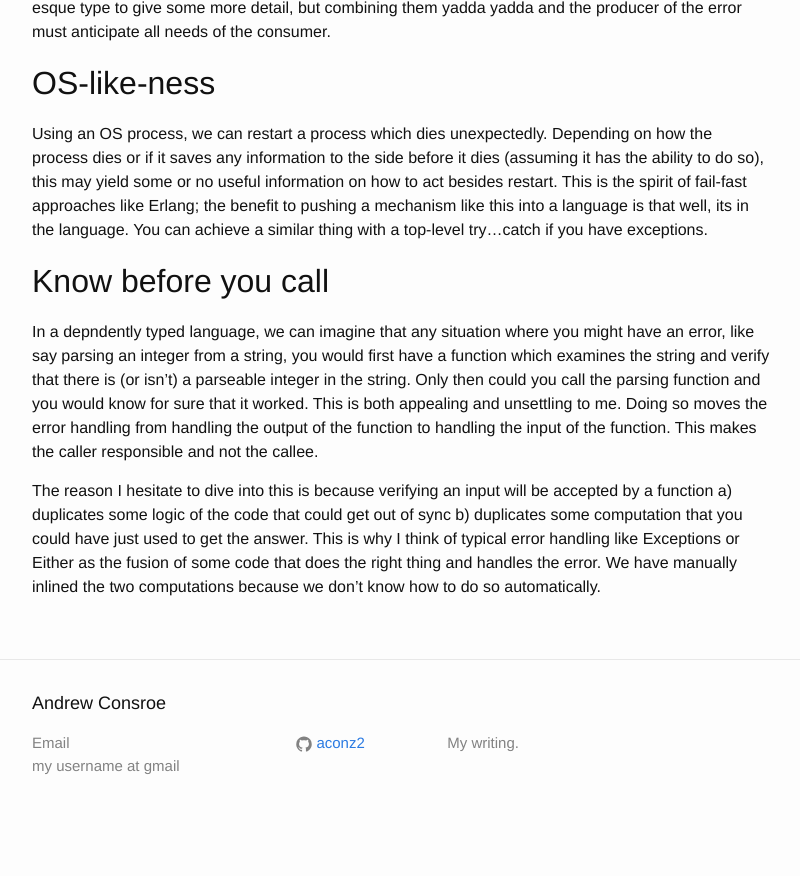
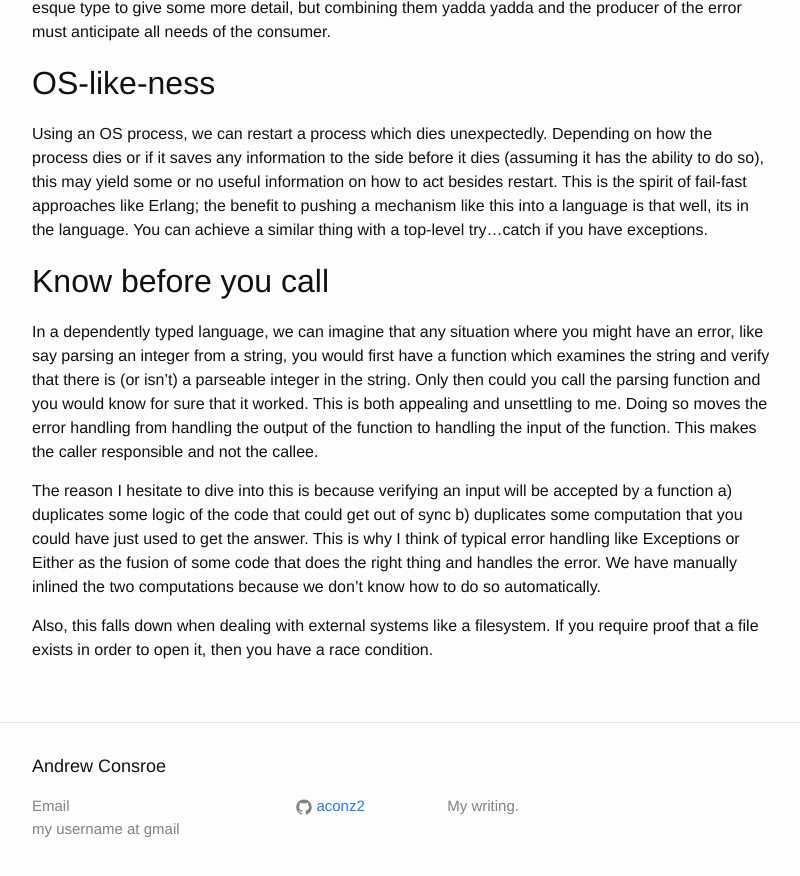
Before and after one commit to aconz2/aconz2.github.io, a Jekyll site: the page built from _posts/2017-11-30-Errors-&-Exceptions.md, in a window 1280 px wide and 900 px high, scrolled down 1295 px. Shown: the top 876 px of the window, without its empty margins (238-1038 px from the left). Built offline with Jekyll 4.4.1, drawn with Linux system fonts in a browser that asks for light colours; before the commit the page ends 2132 px from its top, so only the background shows below that.

Commit message:
Add atomic thought

```diff
--- a/_posts/2017-11-30-Errors-&-Exceptions.md
+++ b/_posts/2017-11-30-Errors-&-Exceptions.md
@@ -48,6 +48,8 @@ Using an OS process, we can restart a process which dies unexpectedly. Depending
 
 ## Know before you call
 
-In a depndently typed language, we can imagine that any situation where you might have an error, like say parsing an integer from a string, you would first have a function which examines the string and verify that there is (or isn't) a parseable integer in the string. Only then could you call the parsing function and you would know for sure that it worked. This is both appealing and unsettling to me. Doing so moves the error handling from handling the output of the function to handling the input of the function. This makes the caller responsible and not the callee.
+In a dependently typed language, we can imagine that any situation where you might have an error, like say parsing an integer from a string, you would first have a function which examines the string and verify that there is (or isn't) a parseable integer in the string. Only then could you call the parsing function and you would know for sure that it worked. This is both appealing and unsettling to me. Doing so moves the error handling from handling the output of the function to handling the input of the function. This makes the caller responsible and not the callee.
 
 The reason I hesitate to dive into this is because verifying an input will be accepted by a function a) duplicates some logic of the code that could get out of sync b) duplicates some computation that you could have just used to get the answer. This is why I think of typical error handling like Exceptions or Either as the fusion of some code that does the right thing and handles the error. We have manually inlined the two computations because we don't know how to do so automatically.
+
+Also, this falls down when dealing with external systems like a filesystem. If you require proof that a file exists in order to open it, then you have a race condition.
```
